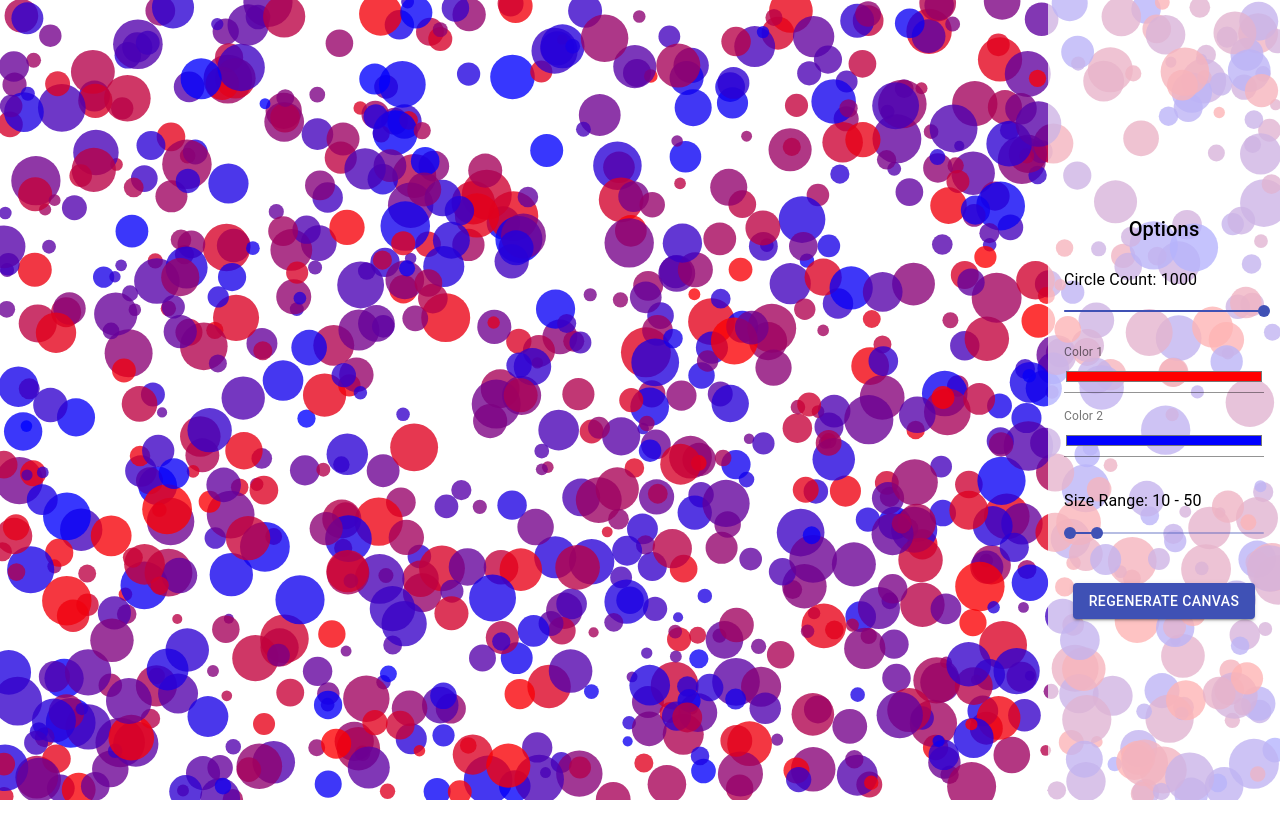
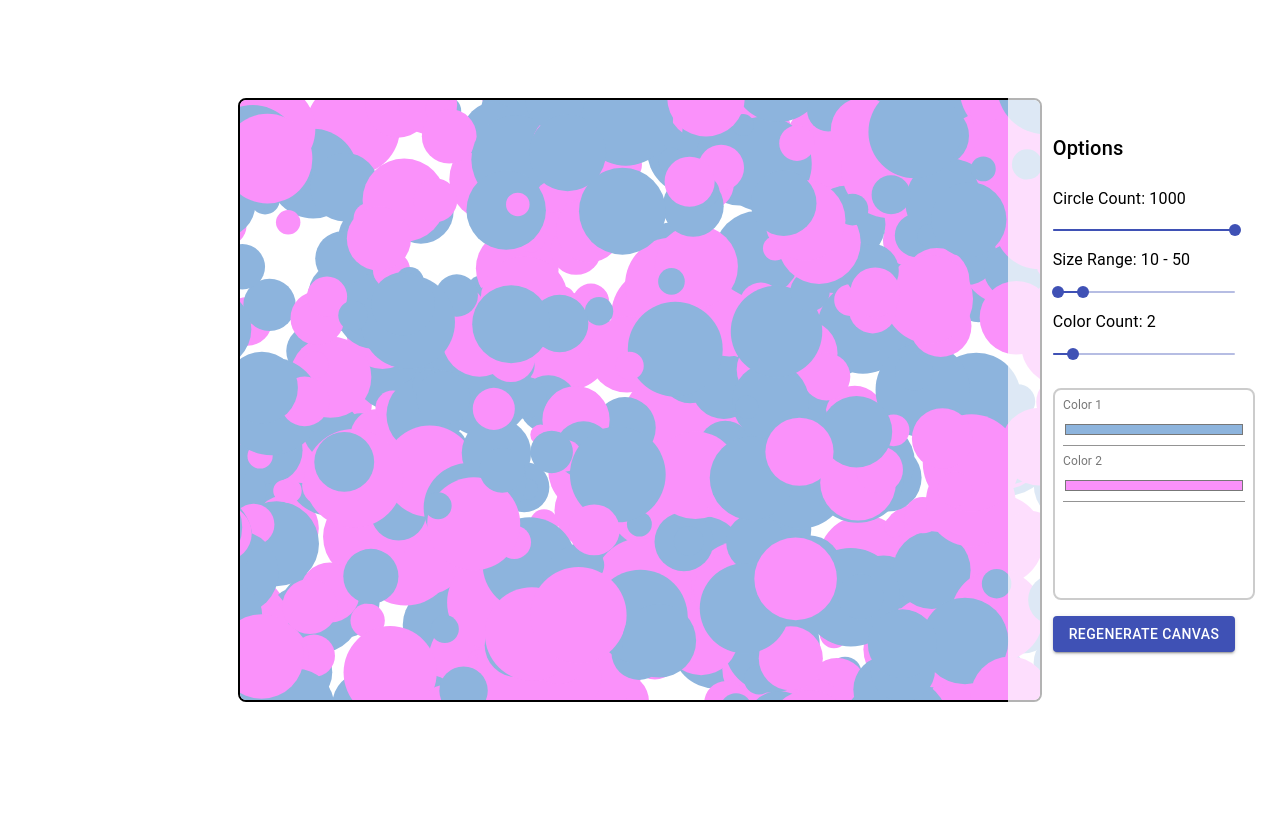
Before and after one commit to sabrinapalmer/plottermasterpiece, a React (Create React App) app: page / in a window 1280 px wide. Shown: the top 838 px of the page. Built offline with nearby package versions, Linux system fonts and the light colour scheme; the HTML template or start-up script is replaced by a standard one.

Commit message:
changed canvas and color inputs

```diff
--- a/src/App.js
+++ b/src/App.js
@@ -1,32 +1,14 @@
 import React, { useState } from 'react';
 import Canvas from './Canvas';
 import Sidebar from './Sidebar';
-import { AppBar, Toolbar, Typography } from '@material-ui/core';
-import { makeStyles } from '@material-ui/core/styles';
 
-const useStyles = makeStyles((theme) => ({
-  toolbar: {
-    backgroundColor: 'rgba(100, 100, 120, 0.3)',
-    '-webkit-touch-callout': 'none',
-    '-webkit-user-select': 'none',
-    '-khtml-user-select': 'none',
-    '-moz-user-select': 'none',
-    '-ms-user-select': 'none',
-    'user-select': 'none',
-  },
-  title: {
-    color: 'white',
-    flexGrow: 1,
-  },
-}));
+
 
 function App() {
-  const classes = useStyles();
   const [circleCount, setCircleCount] = useState(1000);
-  const [colorRange, setColorRange] = useState([0, 255]);
+  const [colorCount, setColorCount] = useState(2);
+  const [colors, setColors] = useState(['#8db4dd', '#FA91FA']);
   const [sizeRange, setSizeRange] = useState([10, 50]);
-  const [color1, setColor1] = useState('#FF0000');
-  const [color2, setColor2] = useState('#0000FF');
   const [canvasKey, setCanvasKey] = useState(0);
 
   const handleRegenerateCanvas = () => {
@@ -38,21 +20,17 @@ function App() {
       <Canvas
         key={canvasKey}
         circleCount={circleCount}
-        colorRange={colorRange}
+        colorCount={colorCount}
+        colors={colors}
         sizeRange={sizeRange}
-        color1={color1}
-        color2={color2}
-        canvasKey={canvasKey} // Add this line
       />
       <Sidebar
         circleCount={circleCount}
         setCircleCount={setCircleCount}
-        color1={color1}
-        setColor1={setColor1}
-        color2={color2}
-        setColor2={setColor2}
-        colorRange={colorRange}
-        setColorRange={setColorRange}
+        colorCount={colorCount}
+        setColorCount={setColorCount}
+        colors={colors}
+        setColors={setColors}
         sizeRange={sizeRange}
         setSizeRange={setSizeRange}
         handleRegenerateCanvas={handleRegenerateCanvas}
--- a/src/Canvas.js
+++ b/src/Canvas.js
@@ -1,76 +1,87 @@
 import React, { useEffect, useRef, useState } from 'react';
 import { makeStyles } from '@material-ui/core/styles';
-import p5 from 'p5';
 
 const useStyles = makeStyles((theme) => ({
   canvasContainer: {
-    position: 'absolute',
-    top: 0,
-    left: 0,
-    width: '100%',
-    height: '100vh',
-    zIndex: -1,
+    width: '800px', // Set the desired width of the canvas container
+    height: '600px', // Set the desired height of the canvas container
+    margin: '0 auto', // Center the container horizontally
+    marginTop: '50vh', // Center vertically using 50% viewport height
+    transform: 'translateY(-50%)', // Adjust vertical position to center
+    border: '2px solid black', // Add a border
+    borderRadius: theme.spacing(1), // Add border radius
+    overflow: 'hidden', // Hide any overflowing content
+    display: 'flex', // Add flex display
+    justifyContent: 'center', // Center horizontally
+    alignItems: 'center', // Center vertically
   },
 }));
 
-const Canvas = ({ circleCount, colorRange, sizeRange, color1, color2, regenerateFlag }) => {
+const Canvas = ({ circleCount, colorRange, sizeRange, colors, regenerateFlag }) => {
   const classes = useStyles();
   const canvasRef = useRef(null);
+  const circlesRef = useRef([]);
   const [shouldRegenerate, setShouldRegenerate] = useState(false);
-  let sketch = null;
+
+  const regenerateCircles = () => {
+    circlesRef.current = [];
+
+    for (let i = 0; i < circleCount; i++) {
+      const size = getRandomValue(sizeRange[0], sizeRange[1]);
+      const randomColorIndex = Math.floor(Math.random() * colors.length);
+      const newColor = colors[randomColorIndex];
+      const x = getRandomValue(0, canvasRef.current.width);
+      const y = getRandomValue(0, canvasRef.current.height);
+      const circle = { x, y, size, color: newColor };
+      circlesRef.current.push(circle);
+    }
+
+    drawCircles();
+  };
+
+  const drawCircles = () => {
+    const canvas = canvasRef.current;
+    const context = canvas.getContext('2d');
+
+    context.clearRect(0, 0, canvas.width, canvas.height);
+
+    for (let i = 0; i < circlesRef.current.length; i++) {
+      const { x, y, size, color } = circlesRef.current[i];
+      context.beginPath();
+      context.arc(x, y, size, 0, 2 * Math.PI);
+      context.fillStyle = color;
+      context.fill();
+      context.closePath();
+    }
+  };
+
+  const getRandomValue = (min, max) => {
+    return Math.random() * (max - min) + min;
+  };
 
   useEffect(() => {
-    sketch = new p5((p) => {
-      let circles = [];
+    const handleWindowResize = () => {
+      canvasRef.current.width = window.innerWidth;
+      canvasRef.current.height = window.innerHeight;
+      regenerateCircles();
+    };
 
-      p.setup = () => {
-        p.createCanvas(window.innerWidth, window.innerHeight);
-        p.noLoop();
-        regenerateCircles();
-      };
+    window.addEventListener('resize', handleWindowResize);
 
-      p.draw = () => {
-        p.background(255);
-
-        for (let i = 0; i < circles.length; i++) {
-          const { x, y, size, color } = circles[i];
-          p.noStroke(); // Remove circle border
-          p.fill(p.red(color), p.green(color), p.blue(color), 200); // Set circle color with half opacity
-          p.circle(x, y, size);
-        }
-      };
-
-      p.windowResized = () => {
-        p.resizeCanvas(window.innerWidth, window.innerHeight);
-      };
-
-      const regenerateCircles = () => {
-        circles = [];
-
-        for (let i = 0; i < circleCount; i++) {
-          const size = p.random(sizeRange[0], sizeRange[1]);
-          const newColor = p.lerpColor(p.color(color1), p.color(color2), p.random(1));
-          const newCircle = {
-            x: p.random(p.width),
-            y: p.random(p.height),
-            size,
-            color: newColor,
-          };
-          circles.push(newCircle);
-        }
-
-        p.redraw();
-      };
-
-      if (shouldRegenerate) {
-        regenerateCircles();
-        setShouldRegenerate(false);
-      }
-    });
+    canvasRef.current.width = window.innerWidth;
+    canvasRef.current.height = window.innerHeight;
+    regenerateCircles();
 
     return () => {
-      sketch.remove();
+      window.removeEventListener('resize', handleWindowResize);
     };
+  }, []);
+
+  useEffect(() => {
+    if (shouldRegenerate) {
+      regenerateCircles();
+      setShouldRegenerate(false);
+    }
   }, [shouldRegenerate]);
 
   const handleRegenerateCanvas = () => {
@@ -78,8 +89,8 @@ const Canvas = ({ circleCount, colorRange, sizeRange, color1, color2, regenerate
   };
 
   return (
-    <div>
-      <div className={classes.canvasContainer} ref={canvasRef} />
+    <div className={classes.canvasContainer}>
+      <canvas ref={canvasRef} />
       <button onClick={handleRegenerateCanvas} style={{ display: 'none' }}></button>
     </div>
   );
--- a/src/Sidebar.js
+++ b/src/Sidebar.js
@@ -1,13 +1,21 @@
 import React from 'react';
 import { makeStyles } from '@material-ui/core/styles';
-import { Typography, Slider, Input, InputLabel, FormControl, Button } from '@material-ui/core';
+import {
+  Typography,
+  Slider,
+  Input,
+  InputLabel,
+  FormControl,
+  Button,
+  Box,
+} from '@material-ui/core';
 
 const useStyles = makeStyles((theme) => ({
   sidebar: {
     position: 'absolute',
-    top: 0,
+    top: '50vh',
     right: 0,
-    width: 200,
+    width: 240,
     height: '100vh',
     backgroundColor: 'rgba(255, 255, 255, 0.7)',
     padding: theme.spacing(2),
@@ -15,27 +23,45 @@ const useStyles = makeStyles((theme) => ({
     flexDirection: 'column',
     alignItems: 'center',
     justifyContent: 'center',
+    transform: 'translateY(-50%)',
+    overflow: 'auto',
+  },
+  content: {
+    display: 'flex',
+    flexDirection: 'column',
+    alignItems: 'flex-start',
+    justifyContent: 'center',
+    marginTop: `-${theme.spacing(2)}px`,
   },
   sliderContainer: {
     width: '100%',
     margin: theme.spacing(2, 0),
   },
+  colorContainer: {
+    width: '100%',
+    height: theme.spacing(24),
+    overflowY: 'auto',
+    marginBottom: theme.spacing(2),
+    border: '2px solid rgba(0, 0, 0, 0.2)',
+    borderRadius: theme.spacing(1),
+    padding: theme.spacing(1),
+  },
   colorInput: {
     width: '100%',
-    marginBottom: theme.spacing(2),
+    marginBottom: theme.spacing(1),
   },
   button: {
-    marginTop: theme.spacing(2),
+    marginTop: 'auto',
   },
 }));
 
 const Sidebar = ({
   circleCount,
   setCircleCount,
-  color1,
-  setColor1,
-  color2,
-  setColor2,
+  colorCount,
+  setColorCount,
+  colors,
+  setColors,
   sizeRange,
   setSizeRange,
   handleRegenerateCanvas,
@@ -46,12 +72,38 @@ const Sidebar = ({
     setCircleCount(newValue);
   };
 
-  const handleColor1Change = (event) => {
-    setColor1(event.target.value);
+  const handleColorCountChange = (event, newValue) => {
+    setColorCount(newValue);
+    if (colors.length > newValue) {
+      setColors(colors.slice(0, newValue));
+    } else {
+      const newColorCount = newValue - colors.length;
+      const newColors = Array.from({ length: newColorCount }, () => {
+        const r = getRandomColValue(0, 255);
+        const g = getRandomColValue(0, 255);
+        const b = getRandomColValue(0, 255);
+        return `#${rgbToHex(r, g, b)}`;
+      });
+      setColors((prevColors) => [...prevColors, ...newColors]);
+    }
   };
 
-  const handleColor2Change = (event) => {
-    setColor2(event.target.value);
+  const getRandomColValue = (min, max) => {
+    return Math.floor(Math.random() * (max - min + 1)) + min;
+  };
+
+  const rgbToHex = (r, g, b) => {
+    const componentToHex = (c) => {
+      const hex = c.toString(16);
+      return hex.length === 1 ? '0' + hex : hex;
+    };
+    return componentToHex(r) + componentToHex(g) + componentToHex(b);
+  };
+
+  const handleColorChange = (index, event) => {
+    const newColors = [...colors];
+    newColors[index] = event.target.value;
+    setColors(newColors);
   };
 
   const handleSizeRangeChange = (event, newValue) => {
@@ -65,6 +117,7 @@ const Sidebar = ({
 
   return (
     <div className={classes.sidebar}>
+      <div className={classes.content}>
         <Typography variant="h6" gutterBottom>
           Options
         </Typography>
@@ -78,16 +131,6 @@ const Sidebar = ({
             onChange={handleCircleCountChange}
             valueLabelDisplay="auto"
           />
-      </div>
-      <FormControl className={classes.colorInput}>
-        <InputLabel>Color 1</InputLabel>
-        <Input type="color" value={color1} onChange={handleColor1Change} />
-      </FormControl>
-      <FormControl className={classes.colorInput}>
-        <InputLabel>Color 2</InputLabel>
-        <Input type="color" value={color2} onChange={handleColor2Change} />
-      </FormControl>
-      <div className={classes.sliderContainer}>
           <Typography gutterBottom>
             Size Range: {sizeRange[0]} - {sizeRange[1]}
           </Typography>
@@ -100,10 +143,28 @@ const Sidebar = ({
             valueLabelDisplay="auto"
             aria-labelledby="size-range-slider"
           />
+          <Typography gutterBottom>Color Count: {colorCount}</Typography>
+          <Slider
+            value={colorCount}
+            min={1}
+            max={10}
+            step={1}
+            onChange={handleColorCountChange}
+            valueLabelDisplay="auto"
+          />
         </div>
+        <Box className={classes.colorContainer}>
+          {colors.map((color, index) => (
+            <FormControl key={index} className={classes.colorInput}>
+              <InputLabel>Color {index + 1}</InputLabel>
+              <Input type="color" value={color} onChange={(event) => handleColorChange(index, event)} />
+            </FormControl>
+          ))}
+        </Box>
         <Button variant="contained" color="primary" onClick={handleSubmit} className={classes.button}>
           Regenerate Canvas
         </Button>
+      </div>
     </div>
   );
 };
```
Also changed, not shown: src/Home.js (deleted, +0 -35 lines). Lines whose indentation alone changed are shown as unchanged.
